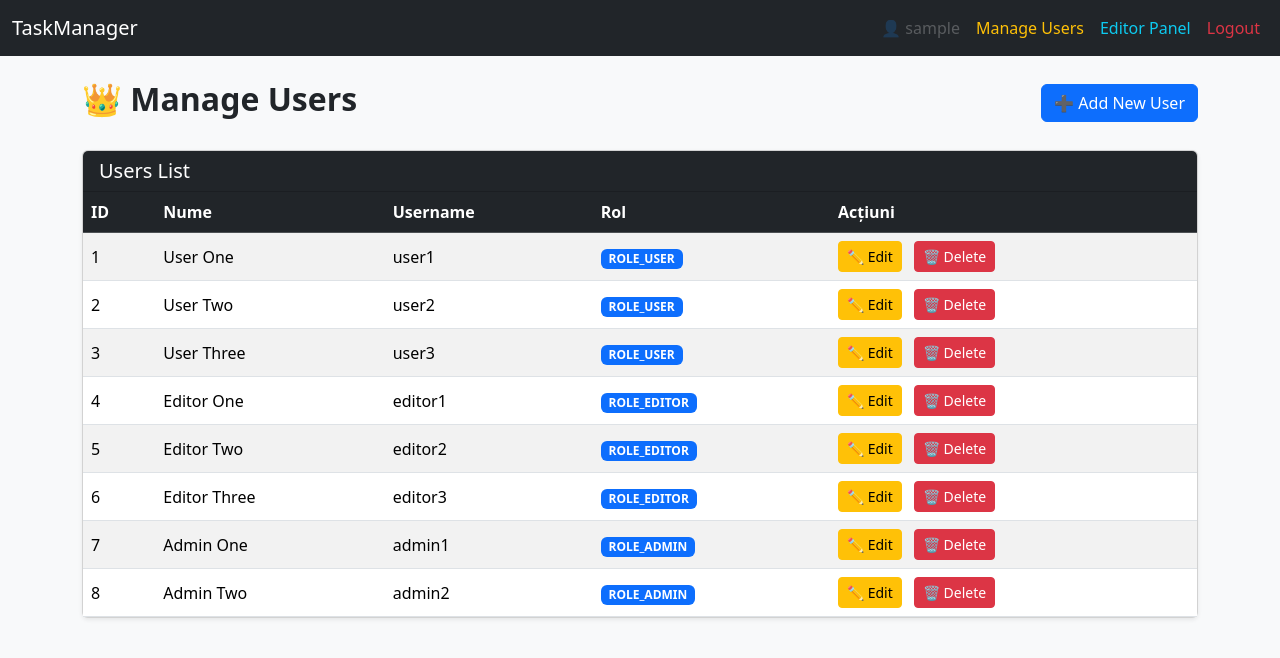
After one commit to rahelaG/taskManager, a Spring Boot app: page /admin/users in a window 1280 px wide. The commit adds this page. Shown: the top 658 px of the page. Run offline with Spring Boot 4, Linux system fonts and the light colour scheme; a user stored in the database is signed in; data comes from the database, SQL or seed files in the repository; some of the project's set-up classes (security, data sources, template engines, error pages and the like) are left out, and stand-ins take their place; some libraries are stand-ins or nearby versions.

Commit message:
Admin: Implement Dashboard and User Management
Added admin dashboard with statistics.
Implemented full CRUD for users.
Fixed updateUser to preserve existing password.
Added password reset functionality.

```diff
--- a/pom.xml
+++ b/pom.xml
@@ -87,6 +87,11 @@
             <artifactId>spring-boot-starter-webmvc-test</artifactId>
             <scope>test</scope>
         </dependency>
+        <dependency>
+            <groupId>org.thymeleaf.extras</groupId>
+            <artifactId>thymeleaf-extras-springsecurity6</artifactId>
+        </dependency>
+
     </dependencies>
 
     <build>
--- /dev/null
+++ b/src/main/java/com/taskmanager/taskmanager/controller/AdminController.java
@@ -0,0 +1,88 @@
+package com.taskmanager.taskmanager.controller;
+
+import com.taskmanager.taskmanager.entity.User;
+import com.taskmanager.taskmanager.service.TaskService;
+import com.taskmanager.taskmanager.service.UserService;
+import org.springframework.stereotype.Controller;
+import org.springframework.ui.Model;
+import org.springframework.web.bind.annotation.*;
+
+@Controller
+@RequestMapping("/admin")
+public class AdminController {
+
+    private final UserService userService;
+    private final TaskService taskService;   // <-- AICI L-AM ADAUGAT
+
+    public AdminController(UserService userService, TaskService taskService) {
+        this.userService = userService;
+        this.taskService = taskService;      // <-- SI AICI
+    }
+
+    // LISTARE USERI
+    @GetMapping("/users")
+    public String listUsers(Model model) {
+        model.addAttribute("users", userService.findAllUsers());
+        return "admin-users";
+    }
+
+    // FORMULAR CREARE USER
+    @GetMapping("/user/create")
+    public String createUserForm(Model model) {
+        model.addAttribute("user", new User());
+        return "admin-user-create";
+    }
+
+    // SALVARE USER NOU
+    @PostMapping("/user/save")
+    public String saveUser(@ModelAttribute User user) {
+        userService.saveUser(user);
+        return "redirect:/admin/users";
+    }
+
+    // FORMULAR EDITARE USER
+    @GetMapping("/user/edit/{id}")
+    public String editUserForm(@PathVariable Long id, Model model) {
+        model.addAttribute("user", userService.findById(id));
+        return "admin-user-edit";
+    }
+
+    // UPDATE USER
+    @PostMapping("/user/update")
+    public String updateUser(@ModelAttribute User user) {
+        userService.updateUser(user);
+        return "redirect:/admin/users";
+    }
+
+    // SCHIMBARE PAROLĂ
+    @PostMapping("/user/reset-password")
+    public String resetPassword(
+            @RequestParam Long id,
+            @RequestParam String newPassword
+    ) {
+        userService.changePassword(id, newPassword);
+        return "redirect:/admin/users";
+    }
+
+    // ȘTERGERE USER
+    @GetMapping("/user/delete/{id}")
+    public String deleteUser(@PathVariable Long id) {
+        userService.deleteUser(id);
+        return "redirect:/admin/users";
+    }
+
+    // DASHBOARD
+    @GetMapping("/dashboard")
+    public String dashboard(Model model) {
+
+        model.addAttribute("totalUsers", userService.findAllUsers().size());
+
+        model.addAttribute("totalTasks", taskService.findAll().size());
+        model.addAttribute("tasksTodo", taskService.countByStatus("TODO"));
+        model.addAttribute("tasksInProgress", taskService.countByStatus("IN_PROGRESS"));
+        model.addAttribute("tasksDone", taskService.countByStatus("DONE"));
+
+        return "admin-dashboard";
+    }
+
+}
--- a/src/main/java/com/taskmanager/taskmanager/repository/TaskRepository.java
+++ b/src/main/java/com/taskmanager/taskmanager/repository/TaskRepository.java
@@ -34,4 +34,8 @@ public interface TaskRepository extends JpaRepository<Task, Long> {
             @Param("prioritate") String prioritate,
             @Param("categorie") String categorie
     );
+
+    // ✔ ADMIN & Dashboard
+    @Query("SELECT COUNT(t) FROM Task t WHERE t.status = :status")
+    int countByStatus(@Param("status") String status);
 }
--- a/src/main/java/com/taskmanager/taskmanager/service/TaskService.java
+++ b/src/main/java/com/taskmanager/taskmanager/service/TaskService.java
@@ -19,4 +19,5 @@ public interface TaskService {
     Task findById(Long id);
 
     List<Task> findAll();
+    int countByStatus(String status);
 }
--- a/src/main/java/com/taskmanager/taskmanager/service/impl/TaskServiceImpl.java
+++ b/src/main/java/com/taskmanager/taskmanager/service/impl/TaskServiceImpl.java
@@ -67,4 +67,10 @@ public class TaskServiceImpl implements TaskService {
     public List<Task> findAll() {
         return taskRepository.findAll();
     }
+
+    @Override
+    public int countByStatus(String status) {
+        return taskRepository.countByStatus(status);
+    }
+
 }
--- /dev/null
+++ b/src/main/resources/templates/admin-users.html
@@ -0,0 +1,66 @@
+<!DOCTYPE html>
+<html lang="ro" xmlns:th="http://www.thymeleaf.org">
+<head>
+    <meta charset="UTF-8">
+    <title>Admin - Users</title>
+
+    <link href="https://cdn.jsdelivr.net/npm/bootstrap@5.3.2/dist/css/bootstrap.min.css" rel="stylesheet">
+
+</head>
+<body class="bg-light">
+
+<!-- NAVBAR -->
+<div th:replace="fragments/navbar :: navbar"></div>
+
+<div class="container mt-4">
+
+    <div class="d-flex justify-content-between align-items-center mb-4">
+        <h2 class="fw-bold">👑 Manage Users</h2>
+        <a href="/admin/user/create" class="btn btn-primary">➕ Add New User</a>
+    </div>
+
+    <div class="card shadow-sm">
+        <div class="card-header bg-dark text-white">
+            <h5 class="mb-0">Users List</h5>
+        </div>
+
+        <div class="table-responsive">
+            <table class="table table-hover table-striped align-middle mb-0">
+                <thead class="table-dark">
+                <tr>
+                    <th>ID</th>
+                    <th>Nume</th>
+                    <th>Username</th>
+                    <th>Rol</th>
+                    <th>Acțiuni</th>
+                </tr>
+                </thead>
+
+                <tbody>
+                <tr th:each="u : ${users}">
+                    <td th:text="${u.id}"></td>
+                    <td th:text="${u.nume}"></td>
+                    <td th:text="${u.utilizator}"></td>
+                    <td>
+                        <span class="badge bg-primary" th:text="${u.rol}"></span>
+                    </td>
+                    <td>
+                        <a th:href="@{/admin/user/edit/{id}(id=${u.id})}" class="btn btn-warning btn-sm me-2">✏ Edit</a>
+
+                        <a th:href="@{/admin/user/delete/{id}(id=${u.id})}"
+                           class="btn btn-danger btn-sm"
+                           onclick="return confirm('Sigur vrei să ștergi acest utilizator?');">
+                            🗑 Delete
+                        </a>
+                    </td>
+                </tr>
+                </tbody>
+
+            </table>
+        </div>
+    </div>
+
+</div>
+
+</body>
+</html>
--- a/src/main/resources/templates/fragments/navbar.html
+++ b/src/main/resources/templates/fragments/navbar.html
@@ -1,29 +1,51 @@
 <!DOCTYPE html>
-<html xmlns:th="http://www.thymeleaf.org">
-<head></head>
+<html xmlns:th="http://www.thymeleaf.org"
+      xmlns:sec="http://www.thymeleaf.org/extras/spring-security">
+
 <body>
 
 <nav class="navbar navbar-expand-lg navbar-dark bg-dark mb-4"
      th:fragment="navbar">
 
     <div class="container-fluid">
-        <a class="navbar-brand" href="/tasks">TaskManager</a>
+
+        <!-- LOGO cu redirect corect -->
+        <a class="navbar-brand"
+           th:href="
+                ${#authorization.expression('hasRole(''ADMIN'')')} ? '/admin/dashboard' :
+                (${#authorization.expression('hasRole(''EDITOR'')')} ? '/editor/tasks' : '/tasks')
+           ">
+            TaskManager
+        </a>
 
         <div class="collapse navbar-collapse">
             <ul class="navbar-nav ms-auto">
 
+                <!-- USERNAME -->
                 <li class="nav-item">
                     <span class="nav-link disabled">
-                        👤 <span th:text="${username}">username</span>
+                        👤 <span th:text="${#authentication.name}">user</span>
                     </span>
                 </li>
 
+                <!-- Admin -->
+                <li class="nav-item" sec:authorize="hasRole('ADMIN')">
+                    <a class="nav-link text-warning" href="/admin/users">Manage Users</a>
+                </li>
+
+                <!-- Editor -->
+                <li class="nav-item" sec:authorize="hasRole('EDITOR')">
+                    <a class="nav-link text-info" href="/editor/tasks">Editor Panel</a>
+                </li>
+
+                <!-- Logout -->
                 <li class="nav-item">
                     <a class="nav-link text-danger" href="/logout">Logout</a>
                 </li>
 
             </ul>
         </div>
+
     </div>
 
 </nav>
```
Also changed, not shown: src/main/java/com/taskmanager/taskmanager/service/UserService.java (+7 -1 lines), src/main/java/com/taskmanager/taskmanager/service/impl/UserServiceImpl.java (+31 -1 lines), src/main/resources/templates/admin-dashboard.html (added, +136 -0 lines), src/main/resources/templates/admin-user-create.html (added, +58 -0 lines), src/main/resources/templates/admin-user-edit.html (added, +69 -0 lines).
